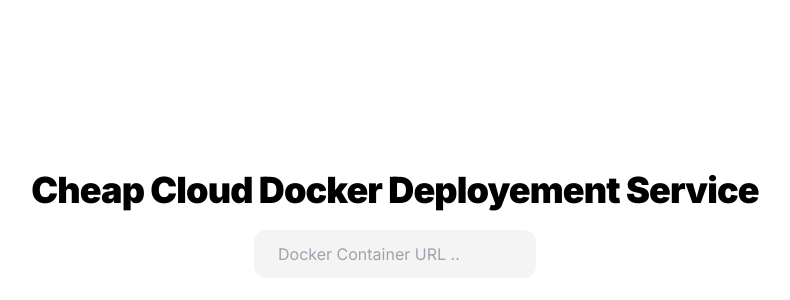
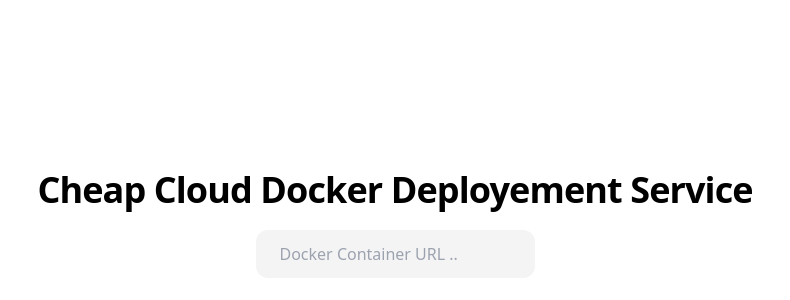
Before and after one commit to Axnjr/computeflow, a Next.js app: page / in a window 1280 px wide. Shown: the part 176-476 px from the top of the page, without its empty margins (245-1035 px from the left). Built offline with nearby package versions, Linux system fonts and the light colour scheme.

Commit message:
refractor: app

```diff
--- a/src/app/layout.tsx
+++ b/src/app/layout.tsx
@@ -1,22 +1,25 @@
-import type { Metadata } from "next";
-import { Inter } from "next/font/google";
-import "./globals.css";
-
-const inter = Inter({ subsets: ["latin"] });
+import AllProvider from '@/providers/AuthProvider'
+import type { Metadata } from 'next'
+import "./globals.css"
 
 export const metadata: Metadata = {
-	title: "Create Next App",
-	description: "Generated by create next app",
-};
+	title: 'Ignition - Ultimate real time platform',
+	description: 'Generated by create next app',
+}
 
-export default function RootLayout({
-	children,
-}: Readonly<{
-	children: React.ReactNode;
-}>) {
+export default async function RootLayout({ children }: { children: React.ReactNode }) {
+
+	// const data = await serverClient.getData()
+  	// const dataSet = await serverClient.setData("test-data trpc working in sever component")
+
 	return (
 		<html lang="en">
-			<body className={inter.className}>{children}</body>
+			<AllProvider>
+				<body>
+					{/* <Nav/> */}
+					{children}
+				</body>
+			</AllProvider>
 		</html>
-	);
+	)
 }
--- a/src/app/page.tsx
+++ b/src/app/page.tsx
@@ -2,15 +2,6 @@
 
 export default function Home() {
 
-	async function intiateDeployement(formData: FormData) {
-		'use server'
-		const url = formData.get('url')
-		return new Response(JSON.stringify({
-			data: `Deployement initiated for ${url}`
-		}), {
-			status: 200
-		})
-	}
 
 		return (
 			<>
```
